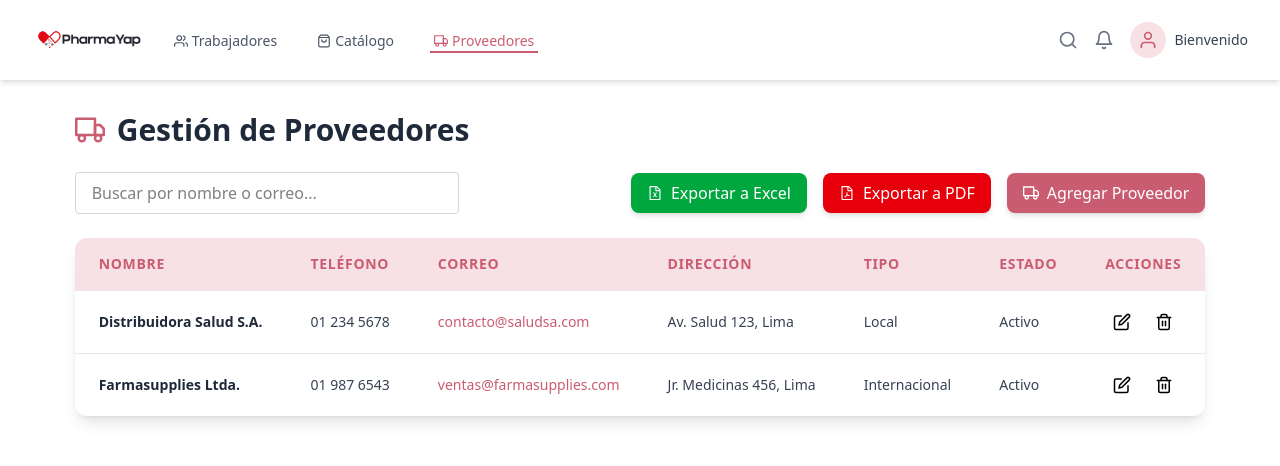
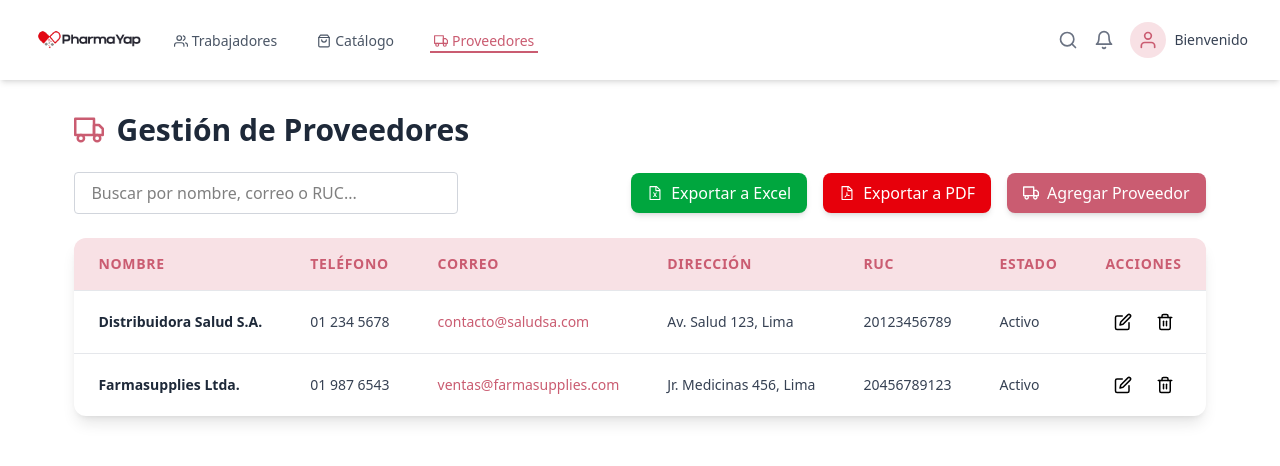
Before and after one commit to EnriqueCortez30/TP-PharmaYap-Front, a React (Vite) app: page / in a window 1280 px wide. Shown: the top 466 px of the page. Built offline with nearby package versions, Linux system fonts and the light colour scheme.

Commit message:
Update Proveedores.tsx

```diff
--- a/src/Proveedores.tsx
+++ b/src/Proveedores.tsx
@@ -10,7 +10,7 @@ type Proveedor = {
   telefono: string;
   correo: string;
   direccion: string;
-  tipoProveedor: string;
+  ruc: string;
   estado: string;
 };
 
@@ -21,7 +21,7 @@ const proveedoresIniciales: Proveedor[] = [
     telefono: "01 234 5678",
     correo: "contacto@saludsa.com",
     direccion: "Av. Salud 123, Lima",
-    tipoProveedor: "Local",
+    ruc: "20123456789",
     estado: "Activo",
   },
   {
@@ -30,7 +30,7 @@ const proveedoresIniciales: Proveedor[] = [
     telefono: "01 987 6543",
     correo: "ventas@farmasupplies.com",
     direccion: "Jr. Medicinas 456, Lima",
-    tipoProveedor: "Internacional",
+    ruc: "20456789123",
     estado: "Activo",
   },
 ];
@@ -47,7 +47,7 @@ export default function Proveedores() {
     telefono: "",
     correo: "",
     direccion: "",
-    tipoProveedor: "Local",
+    ruc: "",
     estado: "Activo",
   });
 
@@ -68,7 +68,7 @@ export default function Proveedores() {
       telefono: "",
       correo: "",
       direccion: "",
-      tipoProveedor: "Local",
+      ruc: "",
       estado: "Activo",
     });
     setEditId(null);
@@ -79,7 +79,8 @@ export default function Proveedores() {
       !nuevoProveedor.nombre.trim() ||
       !nuevoProveedor.telefono.trim() ||
       !nuevoProveedor.correo.trim() ||
-      !nuevoProveedor.direccion.trim()
+      !nuevoProveedor.direccion.trim() ||
+      !nuevoProveedor.ruc.trim()
     ) {
       alert("Por favor completa todos los campos");
       return;
@@ -116,7 +117,7 @@ export default function Proveedores() {
       telefono: p.telefono,
       correo: p.correo,
       direccion: p.direccion,
-      tipoProveedor: p.tipoProveedor,
+      ruc: p.ruc,
       estado: p.estado,
     });
     setEditId(p.id);
@@ -134,7 +135,7 @@ export default function Proveedores() {
       "Teléfono",
       "Correo",
       "Dirección",
-      "Tipo de Proveedor",
+      "RUC",
       "Estado",
     ];
 
@@ -143,7 +144,7 @@ export default function Proveedores() {
       p.telefono,
       p.correo,
       p.direccion,
-      p.tipoProveedor,
+      p.ruc,
       p.estado,
     ]);
 
@@ -179,7 +180,6 @@ export default function Proveedores() {
     URL.revokeObjectURL(url);
   }
 
-  // Nueva función para exportar PDF
   const exportarPDF = () => {
     if (proveedoresFiltrados.length === 0) {
       alert("No hay proveedores para exportar");
@@ -187,13 +187,13 @@ export default function Proveedores() {
     }
     const doc = new jsPDF();
     doc.text("Lista de Proveedores", 14, 20);
-    const columnas = ["Nombre", "Teléfono", "Correo", "Dirección", "Tipo", "Estado"];
+    const columnas = ["Nombre", "Teléfono", "Correo", "Dirección", "RUC", "Estado"];
     const filas = proveedoresFiltrados.map(p => [
       p.nombre,
       p.telefono,
       p.correo,
       p.direccion,
-      p.tipoProveedor,
+      p.ruc,
       p.estado,
     ]);
     autoTable(doc, {
@@ -208,7 +208,8 @@ export default function Proveedores() {
 
   const proveedoresFiltrados = proveedores.filter((p) =>
     p.nombre.toLowerCase().includes(search.toLowerCase()) ||
-    p.correo.toLowerCase().includes(search.toLowerCase())
+    p.correo.toLowerCase().includes(search.toLowerCase()) ||
+    p.ruc.includes(search)
   );
 
   return (
@@ -227,7 +228,7 @@ export default function Proveedores() {
       <div className="flex flex-col md:flex-row justify-between items-center mb-6 space-y-4 md:space-y-0">
         <input
           type="text"
-          placeholder="Buscar por nombre o correo..."
+          placeholder="Buscar por nombre, correo o RUC..."
           value={search}
           onChange={(e) => setSearch(e.target.value)}
           className="border border-gray-300 rounded px-4 py-2 max-w-sm w-full"
@@ -276,7 +277,6 @@ export default function Proveedores() {
             aria-hidden="true"
           />
           <div className="relative bg-white p-6 rounded-xl shadow-xl w-full max-w-md mx-4">
-            {/* Botón cerrar "X" gris claro y texto gris oscuro */}
             <button
               className="absolute top-4 right-4 w-8 h-8 rounded-full bg-gray-200 text-gray-600 flex items-center justify-center hover:bg-gray-300 transition"
               onClick={() => setShowForm(false)}
@@ -285,7 +285,6 @@ export default function Proveedores() {
               &times;
             </button>
 
-            {/* Título con color #ca5c71 */}
             <h2 className="text-3xl font-bold mb-6" style={{ color: "#ca5c71" }}>
               {editId !== null ? "Editar Proveedor" : "Agregar Proveedor"}
             </h2>
@@ -358,19 +357,18 @@ export default function Proveedores() {
               </div>
 
               <div>
-                <label htmlFor="tipoProveedor" className="block font-semibold mb-1">
-                  Tipo de Proveedor
+                <label htmlFor="ruc" className="block font-semibold mb-1">
+                  RUC
                 </label>
-                <select
-                  id="tipoProveedor"
-                  name="tipoProveedor"
-                  value={nuevoProveedor.tipoProveedor}
+                <input
+                  type="text"
+                  id="ruc"
+                  name="ruc"
+                  value={nuevoProveedor.ruc}
                   onChange={manejarCambio}
                   className="w-full border border-gray-300 rounded-lg px-4 py-3 focus:outline-none focus:ring-2 focus:ring-red-500"
-                >
-                  <option value="Local">Local</option>
-                  <option value="Internacional">Internacional</option>
-                </select>
+                  required
+                />
               </div>
 
               <div>
@@ -416,7 +414,7 @@ export default function Proveedores() {
             <th className="px-6 py-4 text-left text-sm font-semibold text-[#ca5c71] uppercase tracking-wider">Teléfono</th>
             <th className="px-6 py-4 text-left text-sm font-semibold text-[#ca5c71] uppercase tracking-wider">Correo</th>
             <th className="px-6 py-4 text-left text-sm font-semibold text-[#ca5c71] uppercase tracking-wider">Dirección</th>
-            <th className="px-6 py-4 text-left text-sm font-semibold text-[#ca5c71] uppercase tracking-wider">Tipo</th>
+            <th className="px-6 py-4 text-left text-sm font-semibold text-[#ca5c71] uppercase tracking-wider">RUC</th>
             <th className="px-6 py-4 text-left text-sm font-semibold text-[#ca5c71] uppercase tracking-wider">Estado</th>
             <th className="px-6 py-4 text-center text-sm font-semibold text-[#ca5c71] uppercase tracking-wider">Acciones</th>
           </tr>
@@ -439,7 +437,7 @@ export default function Proveedores() {
                 </a>
               </td>
               <td className="px-6 py-4 whitespace-nowrap text-sm text-gray-700">{p.direccion}</td>
-              <td className="px-6 py-4 whitespace-nowrap text-sm text-gray-700">{p.tipoProveedor}</td>
+              <td className="px-6 py-4 whitespace-nowrap text-sm text-gray-700">{p.ruc}</td>
               <td className="px-6 py-4 whitespace-nowrap text-sm text-gray-700">{p.estado}</td>
               <td className="px-6 py-4 whitespace-nowrap text-center text-sm font-medium">
                 <div className="flex justify-center space-x-3">
```
